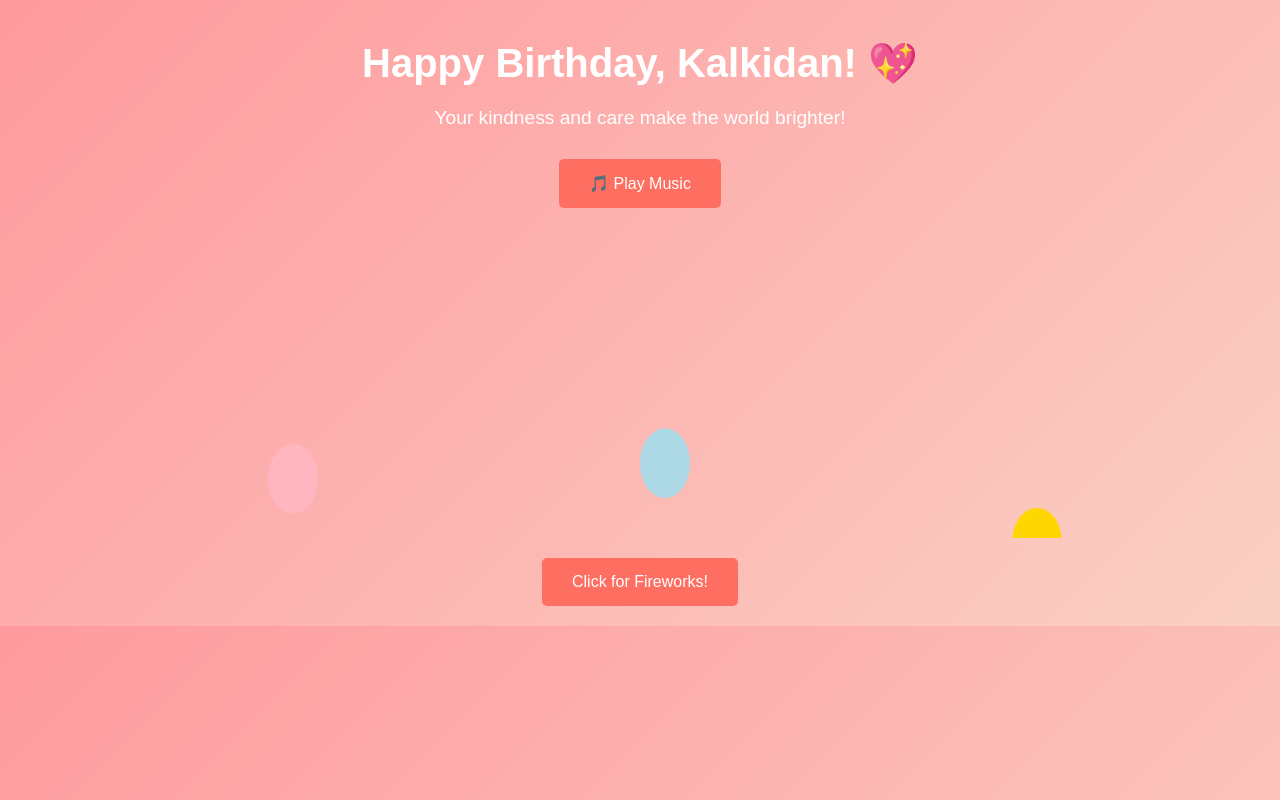
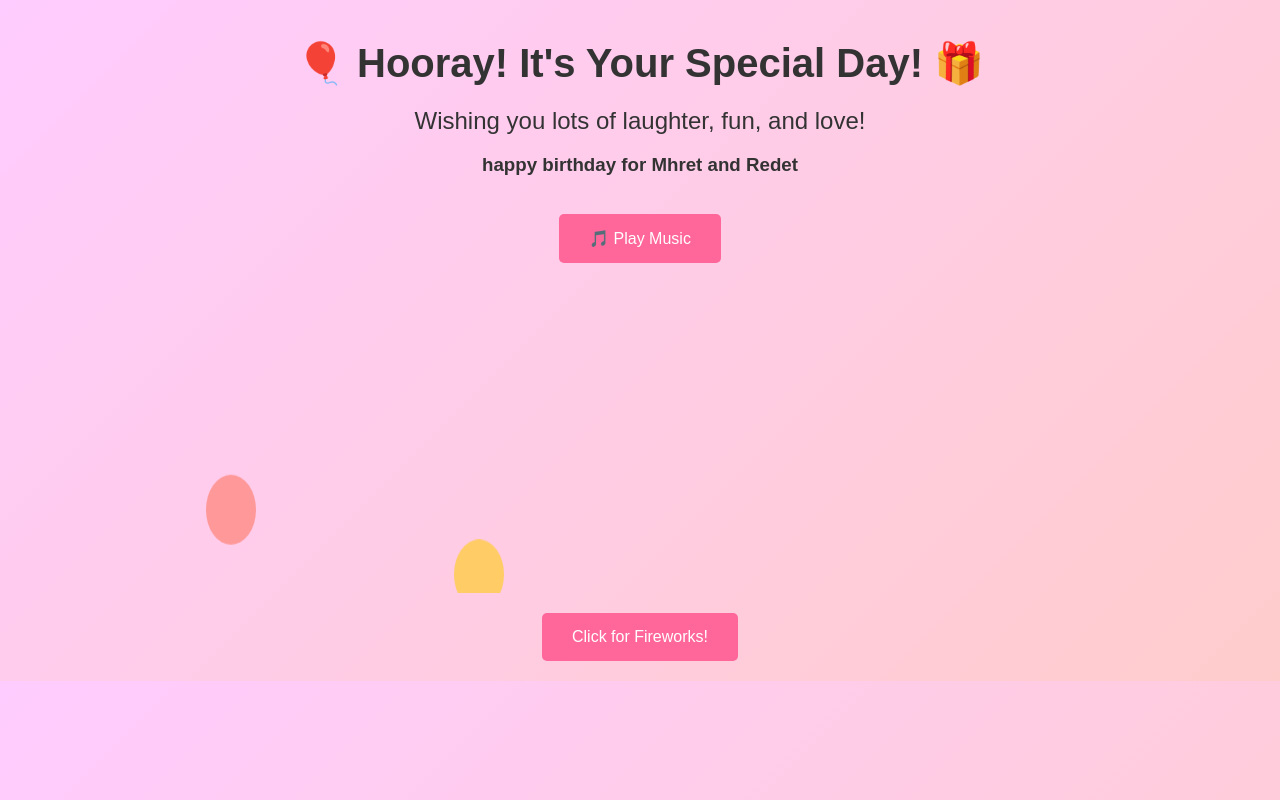
Before and after one commit to Eyob37/M-R-HBD, a plain HTML site: page index.html in a window 1280 px wide. Both pictures are taken after a click on the button "Start Celebration". Drawn offline with Linux system fonts and the light colour scheme.

Commit message:
Update index.html

```diff
--- a/index.html
+++ b/index.html
@@ -3,14 +3,14 @@
 <head>
   <meta charset="UTF-8">
   <meta name="viewport" content="width=device-width, initial-scale=1.0">
-  <title>Happy Birthday, Kalkidan!</title>
+  <title>Happy Birthday, Twins!</title>
   <style>
     body {
       margin: 0;
       padding: 0;
       font-family: Arial, sans-serif;
-      background: linear-gradient(135deg, #ff9a9e, #fad0c4);
-      color: white;
+      background: linear-gradient(135deg, #ffccff, #ffcccc);
+      color: #333;
       text-align: center;
       overflow: hidden;
     }
@@ -35,7 +35,7 @@
     }
 
     p {
-      font-size: 1.2rem;
+      font-size: 1.5rem;
       margin: 10px 0;
     }
 
@@ -44,7 +44,7 @@
       padding: 15px 30px;
       font-size: 1rem;
       color: #fff;
-      background: #ff6f61;
+      background: #ff6699;
       border: none;
       border-radius: 5px;
       cursor: pointer;
@@ -52,7 +52,7 @@
     }
 
     button:hover {
-      background: #ff3b30;
+      background: #ff3366;
     }
 
     .balloons {
@@ -69,25 +69,31 @@
       width: 50px;
       height: 70px;
       border-radius: 50%;
-      animation: floatUp 5s infinite;
+      animation: floatUp 6s infinite ease-in-out;
     }
 
     .balloon:nth-child(1) {
-      left: 20%;
-      background: #FFB6C1;
+      left: 15%;
+      background: #ff9999;
       animation-delay: 0s;
     }
 
     .balloon:nth-child(2) {
-      left: 50%;
-      background: #ADD8E6;
+      left: 35%;
+      background: #ffcc66;
       animation-delay: 1s;
     }
 
     .balloon:nth-child(3) {
-      left: 80%;
-      background: #FFD700;
+      left: 55%;
+      background: #66ccff;
       animation-delay: 2s;
+    }
+
+    .balloon:nth-child(4) {
+      left: 75%;
+      background: #ff99ff;
+      animation-delay: 3s;
     }
 
     canvas {
@@ -125,17 +131,19 @@
   <div class="container">
     <!-- Intro Section -->
     <div id="intro" class="section active">
-      <h1>🎂 Welcome to the Birthday Celebration 🎉</h1>
-      <p>Click below to start the celebration!</p>
+      <h1>🎉 Happy Birthday, Little Twins! 🎂</h1>
+      <p>Click below to start the fun celebration!</p>
       <button id="startBtn">Start Celebration</button>
     </div>
 
     <!-- Main Celebration Section -->
     <div id="main" class="section">
-      <h1>Happy Birthday, Kalkidan! 💖</h1>
-      <p>Your kindness and care make the world brighter!</p>
+      <h1>🎈 Hooray! It's Your Special Day! 🎁</h1>
+      <p>Wishing you lots of laughter, fun, and love!</p>
+      <h3>happy birthday for Mhret and Redet</h3>
       <button id="playMusic">🎵 Play Music</button>
       <div class="balloons">
+        <div class="balloon"></div>
         <div class="balloon"></div>
         <div class="balloon"></div>
         <div class="balloon"></div>
@@ -146,9 +154,9 @@
 
     <!-- Ending Section -->
     <div id="ending" class="section">
-      <h1>💌 Special Message</h1>
-      <p>Dear Kalkidan, always remember how much you are loved. This day is just for you!</p>
-      <button id="replayBtn">Replay Celebration</button>
+      <h1>🎉 Thank You for Celebrating! 🎉</h1>
+      <p>We hope your day is as wonderful as you are!</p>
+      <button id="replayBtn">Play Again</button>
     </div>
   </div>
   <script>
@@ -165,10 +173,10 @@
     canvas.width = window.innerWidth;
     canvas.height = window.innerHeight;
 
-    // Function to launch fireworks
+    // Fireworks effect
     function launchFireworks() {
       const particles = [];
-      const colors = ["#ff3b30", "#ffd700", "#00ff7f", "#add8e6"];
+      const colors = ["#ff6699", "#ffcc66", "#66ccff", "#ff99ff"];
 
       function createFirework(x, y) {
         for (let i = 0; i < 100; i++) {
@@ -223,7 +231,7 @@
     const musicButton = document.getElementById("playMusic");
     musicButton.addEventListener("click", () => {
       const audio = new Audio(
-        "https://www.bensound.com/bensound-music/bensound-ukulele.mp3"
+        "https://www.bensound.com/bensound-music/bensound-happyrock.mp3"
       );
       audio.play();
     });
```
